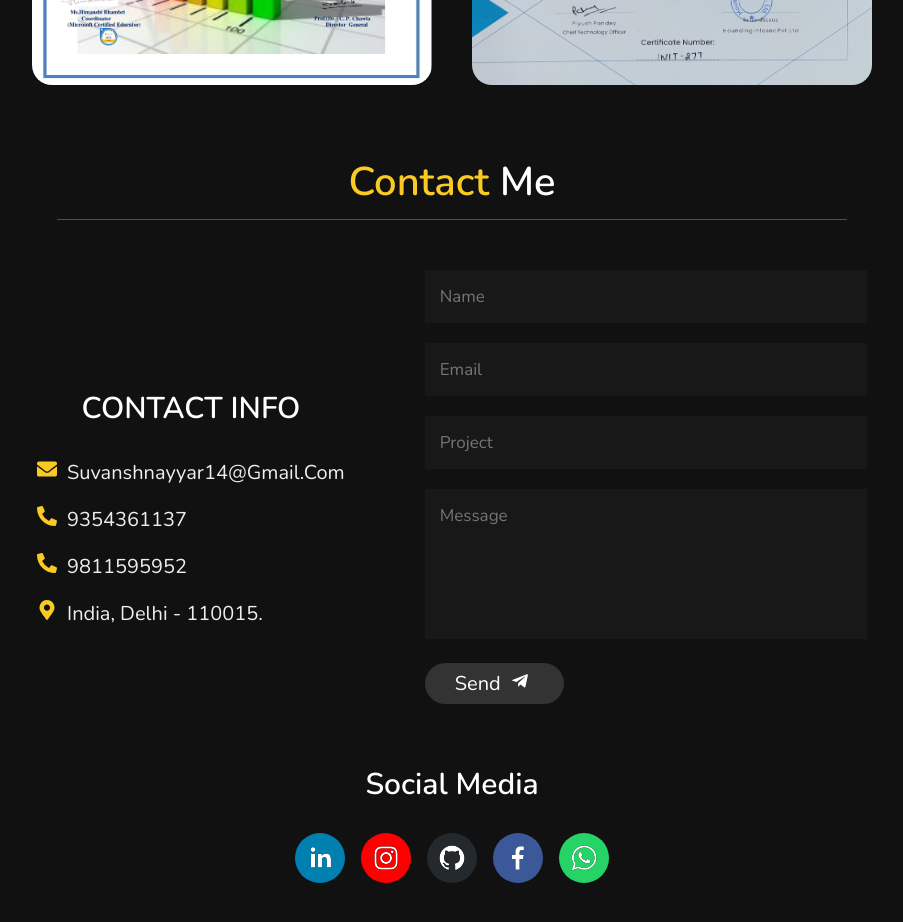
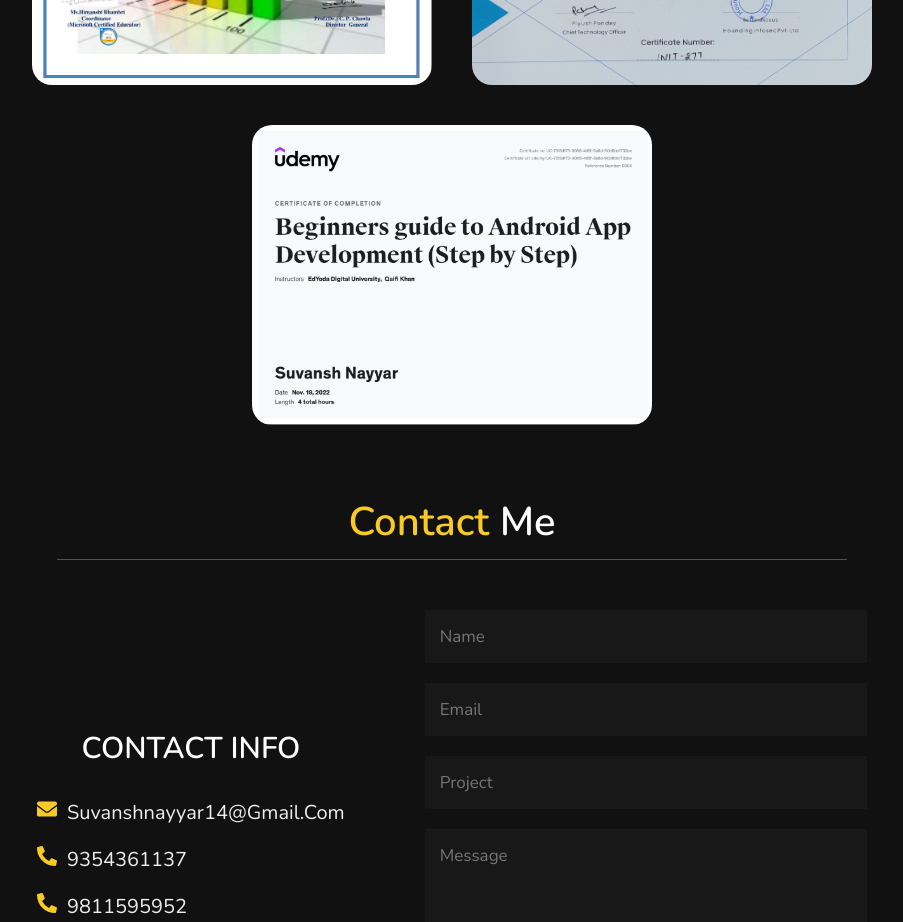
Before and after one commit to Suvansh9354/MyPortfolio, a React (Create React App) app: page / in a window 1280 px wide. Shown: the part 5240-6162 px from the top of the page, without its empty margins (363-1266 px from the left). Built offline with nearby package versions, Linux system fonts and the light colour scheme.

Commit message:
Changes Done

```diff
--- a/src/components/portfolio/index.js
+++ b/src/components/portfolio/index.js
@@ -7,6 +7,7 @@
 import img6 from './img/img6.png';
 import img7 from './img/img7.jpg';
 import img8 from './img/img8.jpg';
+import img9 from './img/img9.png';
 
 function Portfolio() {
     return(
@@ -47,6 +48,12 @@
             <div className="box">
                 <img src={img8} alt="" />
             </div>
+
+            <div className="box">
+                <img src={img9} alt="" />
+            </div>
+
+
         </div>
 
     </section>
```
Also changed, not shown: src/components/portfolio/img/img9.png (added).
